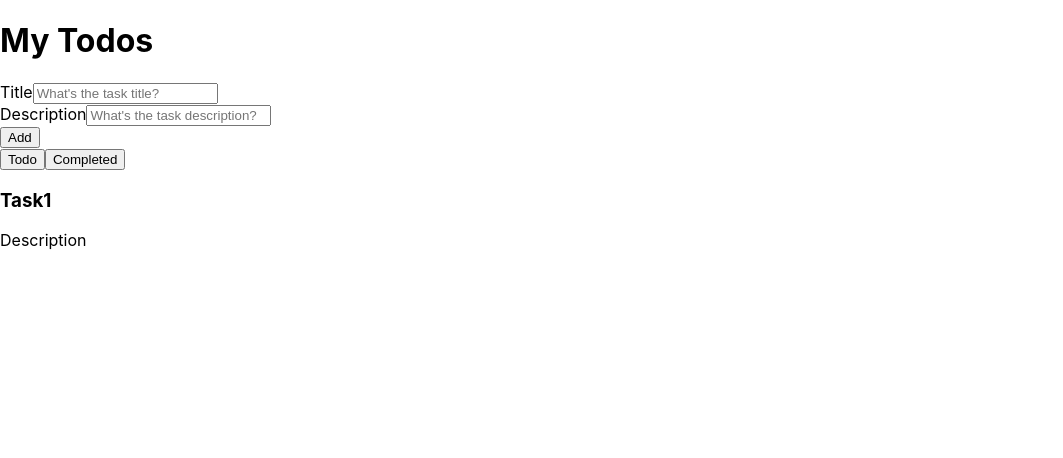
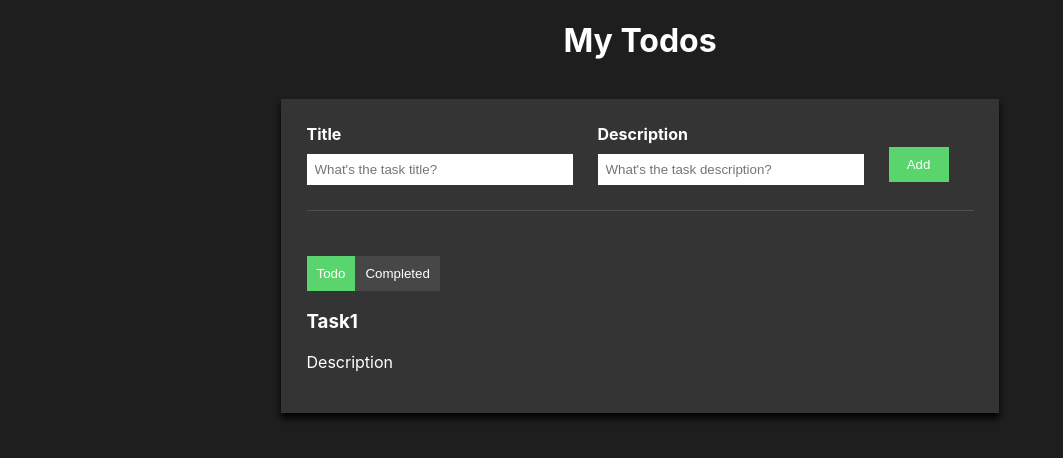
Before and after one commit to HarjotSingh2k19/To-Do-List, a React (Create React App) app: page / in a window 1280 px wide. Shown: the top 458 px of the page, without its empty margins (0-1063 px from the left). Built offline with nearby package versions, Linux system fonts and the light colour scheme.

Commit message:
Designing Complete

```diff
--- a/src/App.css
+++ b/src/App.css
@@ -1,38 +1,86 @@
-/* .App {
+body{
+  background-color: #1f1e1e;
+  color: white;
+  overflow: hidden;
+}
+
+h1{
   text-align: center;
 }
 
-.App-logo {
-  height: 40vmin;
-  pointer-events: none;
+.todo-wrapper{
+  background: #353434;
+  padding: 2%;
+  width: fit-content;
+  margin-left: auto;
+  margin-right: auto;
+  margin-top: 3%;
+  max-height: 80vh;
+  overflow-y: auto;
+  box-shadow: 0px 5px 7px black;
+
 }
 
-@media (prefers-reduced-motion: no-preference) {
-  .App-logo {
-    animation: App-logo-spin infinite 20s linear;
-  }
+
+.todo-input{
+  display: flex;
+  align-items: center;
+  justify-content: center;
+  border-bottom: 1px solid rgb(78, 78, 78);
+  padding-bottom: 25px;
+  margin-bottom: 25px;
 }
 
-.App-header {
-  background-color: #282c34;
-  min-height: 100vh;
+.todo-input-item{
   display: flex;
   flex-direction: column;
-  align-items: center;
-  justify-content: center;
-  font-size: calc(10px + 2vmin);
-  color: white;
+  align-items: flex-start;
+  margin-right: 25px;
 }
 
-.App-link {
-  color: #61dafb;
+.todo-input-item label{
+  font-weight: bold;
+  margin-bottom: 10px;
 }
 
-@keyframes App-logo-spin {
-  from {
-    transform: rotate(0deg);
-  }
-  to {
-    transform: rotate(360deg);
-  }
-} */
+.todo-input-item input{
+  padding: 8px;
+  border : none;
+  width: 250px;
+}
+
+.todo-input-item input:focus{
+  outline: 2px solid rgb(160, 252, 174)
+}
+
+
+.primaryBtn{
+  background-color: rgb(90, 212, 108);
+  color: white;
+  border: none;
+  border-radius: 0px;
+  margin-top: 20px;
+  padding: 10px;
+  width: 60px;
+  cursor: pointer;
+}
+
+.primaryBtn:hover{
+  background-color: rgb(45, 234, 73);
+}
+
+.secondaryBtn{
+  background-color: rgb(71, 71, 71);
+  color: white;
+  border: none;
+  border-radius: 0px;
+  margin-top: 20px;
+  padding: 10px;
+  width: 60px;
+  cursor: pointer;
+  width: fit-content;
+}
+
+.active{
+  background-color: rgb(90, 212, 108);
+}
--- a/src/App.js
+++ b/src/App.js
@@ -1,6 +1,10 @@
 import './App.css';
+import React, {useState} from "react";
 
 function App() {
+
+  const [isCompleteScreen, setIsCompleteScreen] = useState(false);
+
   return (
     <div className="App">
       <h1>My Todos</h1>
@@ -19,12 +23,12 @@
               <button type = 'button' className ='primaryBtn'>Add</button>
           </div>
         </div>
-      </div>
+
 
       {/* Button Area */}
       <div className = 'btn-area'>
-        <button>Todo</button>
-        <button>Completed</button>
+        <button className = {`secondaryBtn ${isCompleteScreen === false && 'active'}`} onClick={() => setIsCompleteScreen(false)}>Todo</button>
+        <button className = {`secondaryBtn ${isCompleteScreen === true && 'active'}`} onClick={() => setIsCompleteScreen(true)}>Completed</button>
       </div>
 
       {/* Actual Content Area*/}
@@ -35,6 +39,7 @@
         </div>
       </div>
 
+      </div>
     </div>
   );
 }
```
